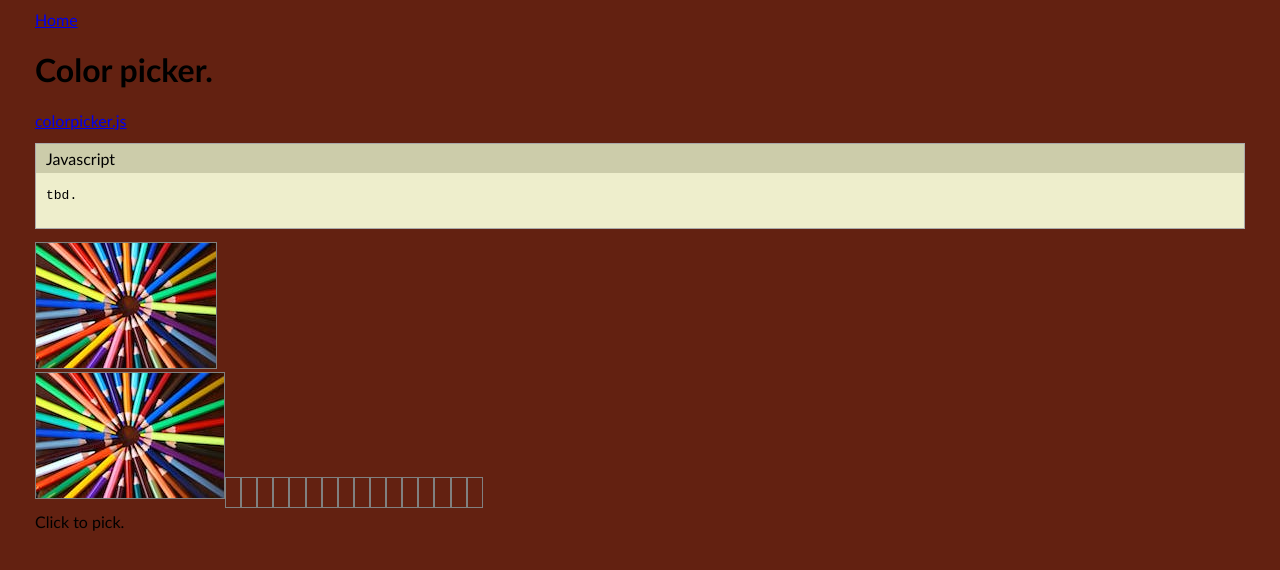
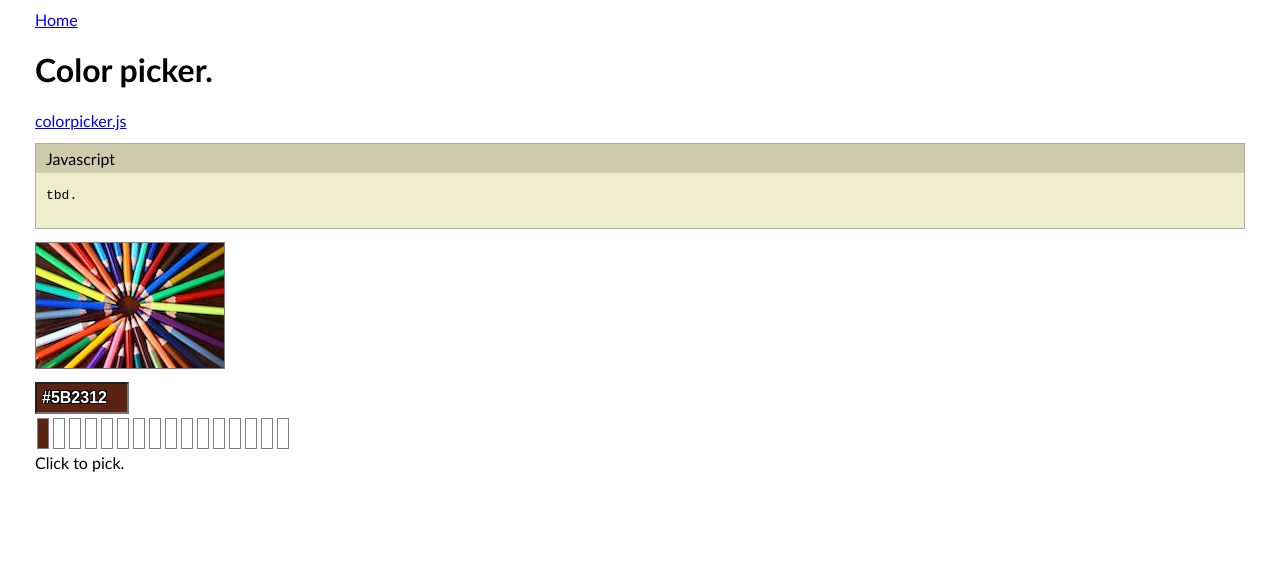
Before and after one commit to marsfromlars/zockerwatte.com, a plain HTML site: page lamosoft/examples/colorpicker.html in a window 1280 px wide. Both pictures are taken after a click on the element 126 px from the left and 305 px from the top of the page. Drawn offline with Linux system fonts and the light colour scheme.

Commit message:
add history to color picker

```diff
--- a/lamosoft/examples/colorpicker.css
+++ b/lamosoft/examples/colorpicker.css
@@ -1,4 +1,21 @@
 .historyEntry {
     border: 1px solid gray;
     padding: 5px;
+    margin: 2px;
 }
+
+#colorField {
+    margin: 10px 0 10px 0;
+    padding: 5px;
+    color: white;
+    font-weight: bold;
+    font-size: 16px;
+    text-shadow:
+        -1px -1px 0 #000,
+        1px -1px 0 #000,
+        -1px 1px 0 #000,
+        1px 1px 0 #000;
+    width: 80px;
+/*
+    text-shadow: 2px 2px black;
+*/
--- a/lamosoft/examples/colorpicker.html
+++ b/lamosoft/examples/colorpicker.html
@@ -20,7 +20,6 @@
 tbd.
         </div></pre>
 
-        <canvas id="canvas1" width="180" height="125" ></canvas>
         <div id="colorPicker"></div>
 
         <div>
@@ -29,10 +28,11 @@ tbd.
 
         <script>
             new ColorPicker({
-                el: 'canvas1',
-                div: 'colorPicker',
+                el: 'colorPicker',
                 imageUrl:  'images/pexels-photo-220320.jpeg',
-                historySize: 16
+                historySize: 16,
+                maxWidth: 200,
+                maxHeight: 150
             });
         </script>
 
--- a/lamosoft/examples/colorpicker.js
+++ b/lamosoft/examples/colorpicker.js
@@ -8,28 +8,36 @@ function ColorPicker( config ) {
     let me = this;
 
     me.el = typeof config.el == 'string' ? document.getElementById( config.el ) : config.el;
-    me.div = typeof config.div == 'string' ? document.getElementById( config.div ) : config.div;
+    me.maxWidth = config.maxWidth || 200;
+    me.maxHeight = config.maxHeight || 100;
+
+    me.lastColors = [];
+    me.lastColorSpans = [];
 
     let canvas = document.createElement( 'canvas' );
     canvas.setAttribute( 'id', 'pickerCanvas' );
-/*
-    canvas.setAttribute( 'width', '200' );
-    canvas.setAttribute( 'height', '200' );
-*/
-    me.div.appendChild( canvas );
+    me.el.appendChild( canvas );
+
+    me.el.appendChild( document.createElement( 'br' ) );
+
+    me.colorField = document.createElement( 'input' );
+    me.colorField.setAttribute( 'id', 'colorField' );
+    me.el.appendChild( me.colorField );
+
+    me.el.appendChild( document.createElement( 'br' ) );
 
     for( var i = 0; i < config.historySize; i++ ) {
         let span = document.createElement( 'span' );
         span.setAttribute( 'class', 'historyEntry' );
-        span.innerHTML = '&nbsp;';
-        me.div.appendChild( span );
+        span.setAttribute( 'x-index', i );
+        span.addEventListener( 'click', function( event ) {
+            me.clickHistory( me, event );
+        });
+        me.el.appendChild( span );
+        me.lastColorSpans.push( span );
     }
 
-    me.ctx = me.el.getContext( '2d' );
-
-    me.el.addEventListener( 'click', function( event ) {
-        me.doclick( event.offsetX, event.offsetY );
-    });
+    me.ctx = canvas.getContext( '2d' );
 
     canvas.addEventListener( 'click', function( event ) {
         me.doclick( event.offsetX, event.offsetY );
@@ -45,19 +53,40 @@ function ColorPicker( config ) {
     var imageObj = new Image();
     imageObj.onload = function() {
         let ctx = canvas.getContext( '2d' );
-        canvas.setAttribute( 'width', '' + imageObj.width );
-        canvas.setAttribute( 'height', '' + imageObj.height );
+        canvas.setAttribute( 'width', '' + Math.min( me.maxWidth, imageObj.width ) );
+        canvas.setAttribute( 'height', '' + Math.min( me.maxHeight, imageObj.height ) );
         ctx.drawImage( imageObj, 0, 0 );
     };
 
     imageObj.src = config.imageUrl;
 
+    me.paintColorHistory();
+
+}
+
+ColorPicker.prototype.clickHistory = function( me, event ) {
+    let index = parseInt( event.srcElement.getAttribute( 'x-index' ) );
+    me.selectColor( me.lastColors[ index ] );
 }
 
 ColorPicker.prototype.doclick = function( x, y ) {
-    var p = this.ctx.getImageData(x, y, 1, 1).data;
-    var hex = "#" + ("000000" + this.rgbToHex(p[0], p[1], p[2])).slice(-6);
-    document.body.style = 'background-color: ' + hex;
+    let me = this;
+    var p = me.ctx.getImageData(x, y, 1, 1).data;
+    var hex = "#" + ( ("000000" + me.rgbToHex(p[0], p[1], p[2])).slice(-6) ).toUpperCase();
+    me.selectColor( hex );
+}
+
+ColorPicker.prototype.selectColor = function( hex ) {
+    let me = this;
+    me.colorField.style = 'background-color: ' + hex;
+    me.colorField.value = hex;
+    if( me.lastColors.findIndex( function( c ) {
+        return c == hex;
+    } ) == -1 ) {
+        me.lastColors.unshift( hex );
+        me.lastColors.pop;
+        me.paintColorHistory();
+    }
 }
 
 ColorPicker.prototype.rgbToHex = function(r, g, b) {
@@ -65,3 +94,10 @@ ColorPicker.prototype.rgbToHex = function(r, g, b) {
         throw "Invalid color component";
     return ((r << 16) | (g << 8) | b).toString(16);
 }
+
+ColorPicker.prototype.paintColorHistory = function() {
+    let me = this;
+    for( var i = 0; i < me.lastColorSpans.length && i < me.lastColors.length; i++ ) {
+        me.lastColorSpans[ i ].setAttribute( 'style', 'background-color: ' + me.lastColors[ i ] );
+    }
+}
```
